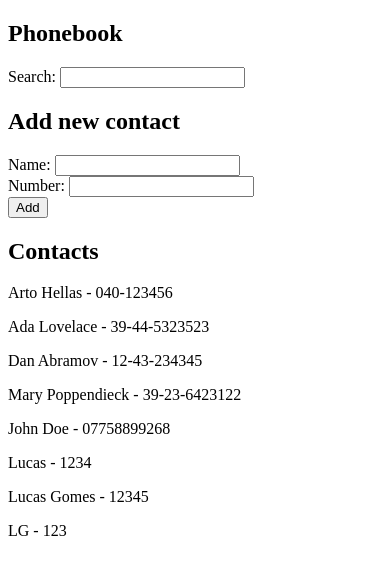
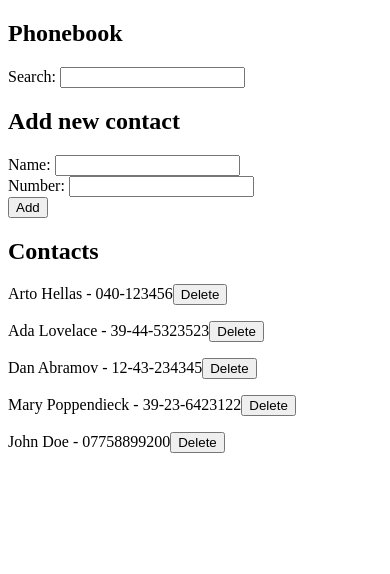
Before and after one commit to Lucaas27/fullstackopen, a React (Vite) app in the folder part2/phonebook/: page / in a window 390 px wide. Shown: the top 574 px of the page. Built offline with nearby package versions, Linux system fonts and the light colour scheme; data requests are answered from the project's data file.

Commit message:
Exercises 2.12-2.15 - Add CRUD functionalities to the phonebook app and notes app

```diff
--- a/part2/phonebook/db.json
+++ b/part2/phonebook/db.json
@@ -23,22 +23,7 @@
     {
       "id": "5",
       "name": "John Doe",
-      "number": "07758899268"
-    },
-    {
-      "name": "Lucas",
-      "number": "1234",
-      "id": "TdzBhNY"
-    },
-    {
-      "name": "Lucas Gomes",
-      "number": "12345",
-      "id": "J3dEKos"
-    },
-    {
-      "name": "LG",
-      "number": "123",
-      "id": "mqWyOPt"
+      "number": "07758899200"
     }
   ]
 }
--- a/part2/phonebook/src/App.jsx
+++ b/part2/phonebook/src/App.jsx
@@ -3,21 +3,23 @@ import { useState, useEffect } from "react";
 import SearchFilter from "./components/SearchFilter";
 import NewContactForm from "./components/NewContactForm";
 import DisplayContacts from "./components/DisplayContacts";
-import axios from "axios";
+import contactService from "./services/contacts";
 
 function App() {
   const [persons, setPersons] = useState([]);
   const [personsFilter, setPersonsFilter] = useState("");
-  const [newContactObj, setNewContactObj] = useState({
+  const cleanContact = {
     id: "",
     name: "",
     number: "",
-  });
+  };
+  const [newContactObj, setNewContactObj] = useState(cleanContact);
 
   useEffect(() => {
-    axios
-      .get("http://localhost:3001/contacts")
-      .then((res) => setPersons(res.data));
+    contactService
+      .getAll()
+      .then((initialContacts) => setPersons(initialContacts))
+      .catch((error) => console.log(error.message));
   }, []);
 
   const newContactNameHandler = (e) =>
@@ -38,31 +40,61 @@ function App() {
       number: newContactObj.number,
     };
 
+    /****This will search for an object in the persons array with the exact id, name and number */
+    // const itExists = persons.find(
+    //   (value) => JSON.stringify(value) === JSON.stringify(newContactData)
+    // );
+
+    /***** This will seach the persons array for an object with the same name only */
     const itExists = persons.find(
-      (value) => JSON.stringify(value) === JSON.stringify(newContactData)
+      (value) => value.name === newContactData.name
     );
 
-    const postRequest = axios
-      .post("http://localhost:3001/contacts", newContactData)
-      .then((res) => {
-        setPersons(persons.concat(res.data));
-        setNewContactObj({
-          name: "",
-          number: "",
+    if (newContactObj.name === "" || newContactObj.number === "") {
+      let invalidInputMessage;
+      if (newContactObj.name === "" && newContactObj.number === "") {
+        invalidInput = alert(`The inputs are invalid`);
+      } else {
+        invalidInput =
+          newContactObj.name === ""
+            ? alert(`The name input is invalid`)
+            : alert(`The number input is invalid`);
+      }
+      return invalidInputMessage;
+    }
+    if (itExists) {
+      const modifiedContact = { ...itExists, number: newContactObj.number };
+      window.confirm(
+        `The contact ${newContactObj.name} already exists in the phonebook. Would you like to replace the phone number?`
+      ) &&
+        contactService.update(itExists.id, modifiedContact).then(() => {
+          setPersons(
+            persons.map((p) => (p.id === itExists.id ? modifiedContact : p))
+          );
+          setNewContactObj(cleanContact);
         });
+    } else {
+      contactService.create(newContactData).then((newContact) => {
+        setPersons(persons.concat(newContact));
+        setNewContactObj(cleanContact);
       });
-
-    !itExists && newContactObj.name !== "" && newContactObj.number !== ""
-      ? setPersons(postRequest)
-      : alert(
-          `The contact ${newContactObj.name} already exists in the phonebook or input is invalid`
-        );
-    // console.log(itExists, newContactData, persons)
+    }
   };
 
   const filteredPersonList = persons.filter((person) =>
     person.name.toUpperCase().includes(personsFilter.toUpperCase())
   );
+
+  const deleteContactHandler = (id) => {
+    window.confirm("Are you sure want to delete this contact?") &&
+      contactService
+        .deleteContact(id)
+        .then(() => setPersons(persons.filter((p) => p.id !== id)))
+        .catch((error) => {
+          console.log(error.message);
+          alert(`The contact does not exist in the database`);
+        });
+  };
 
   return (
     <div>
@@ -76,7 +108,10 @@ function App() {
         newContactNumberHandler={newContactNumberHandler}
       />
       <h2>Contacts</h2>
-      <DisplayContacts filteredPersonList={filteredPersonList} />
+      <DisplayContacts
+        filteredPersonList={filteredPersonList}
+        deleteContactHandler={deleteContactHandler}
+      />
     </div>
   );
 }
--- a/part2/phonebook/src/components/DisplayContacts.jsx
+++ b/part2/phonebook/src/components/DisplayContacts.jsx
@@ -1,15 +1,18 @@
-import React from 'react'
+import React from "react";
 
-const DisplayContacts = ({ filteredPersonList }) => {
+const DisplayContacts = ({ filteredPersonList, deleteContactHandler }) => {
   return filteredPersonList.map((person) => {
     return (
       <div key={person.id}>
         <p>
           {person.name} - {person.number}
+          <button onClick={() => deleteContactHandler(person.id)}>
+            Delete
+          </button>
         </p>
       </div>
-		)
-	})
-}
+    );
+  });
+};
 
-export default DisplayContacts
+export default DisplayContacts;
--- /dev/null
+++ b/part2/phonebook/src/services/contacts.js
@@ -0,0 +1,26 @@
+import axios from "axios";
+const baseUrl = "http://localhost:3001/contacts";
+
+const getAll = () => axios.get(baseUrl).then((allContacts) => allContacts.data);
+
+const create = (newContact) =>
+  axios
+    .post(baseUrl, newContact)
+    .then((newContactResponse) => newContactResponse.data);
+
+const update = (id, modifiedContact) => {
+  return axios
+    .put(`${baseUrl}\\${id}`, modifiedContact)
+    .then((modifiedContact) => modifiedContact.data);
+};
+
+const deleteContact = (id) => {
+  return axios.delete(`${baseUrl}\\${id}`);
+};
+
+export default {
+  getAll,
+  create,
+  update,
+  deleteContact,
+};
```
Lines whose indentation alone changed are shown as unchanged.
